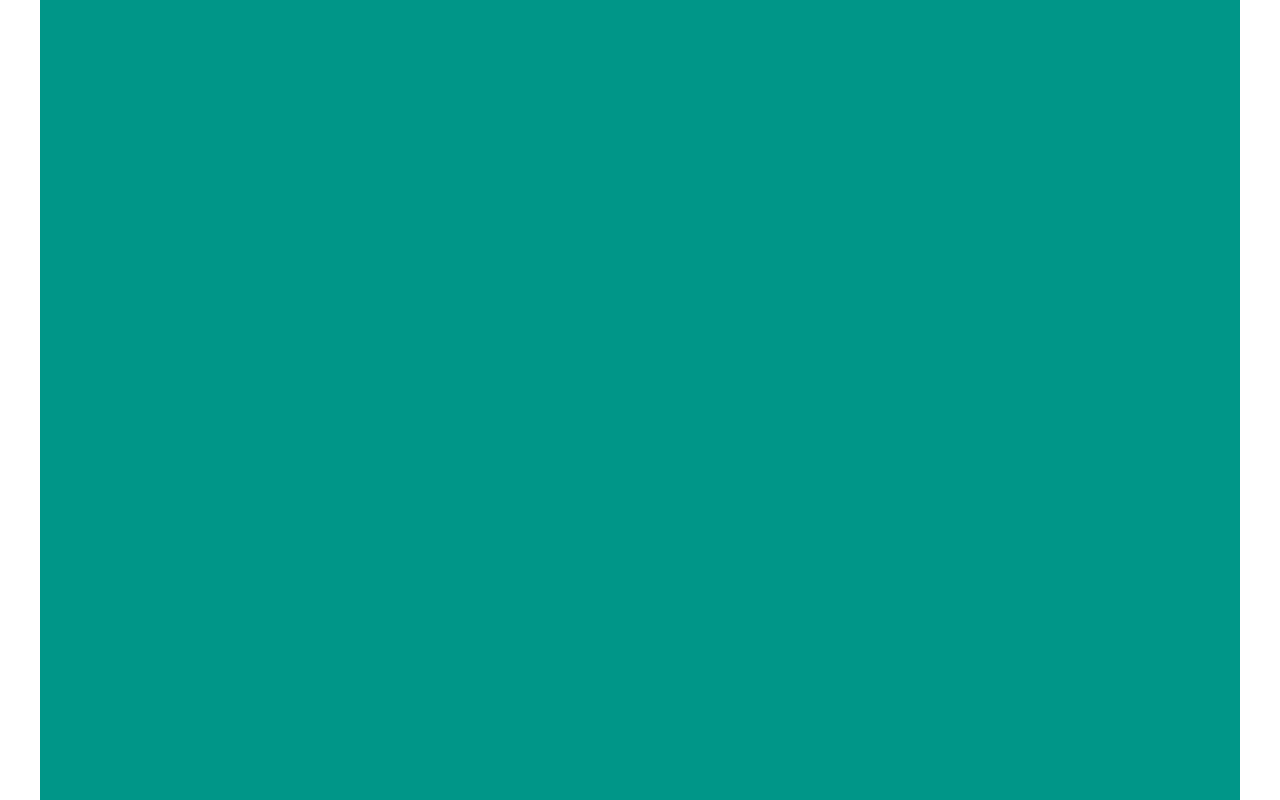
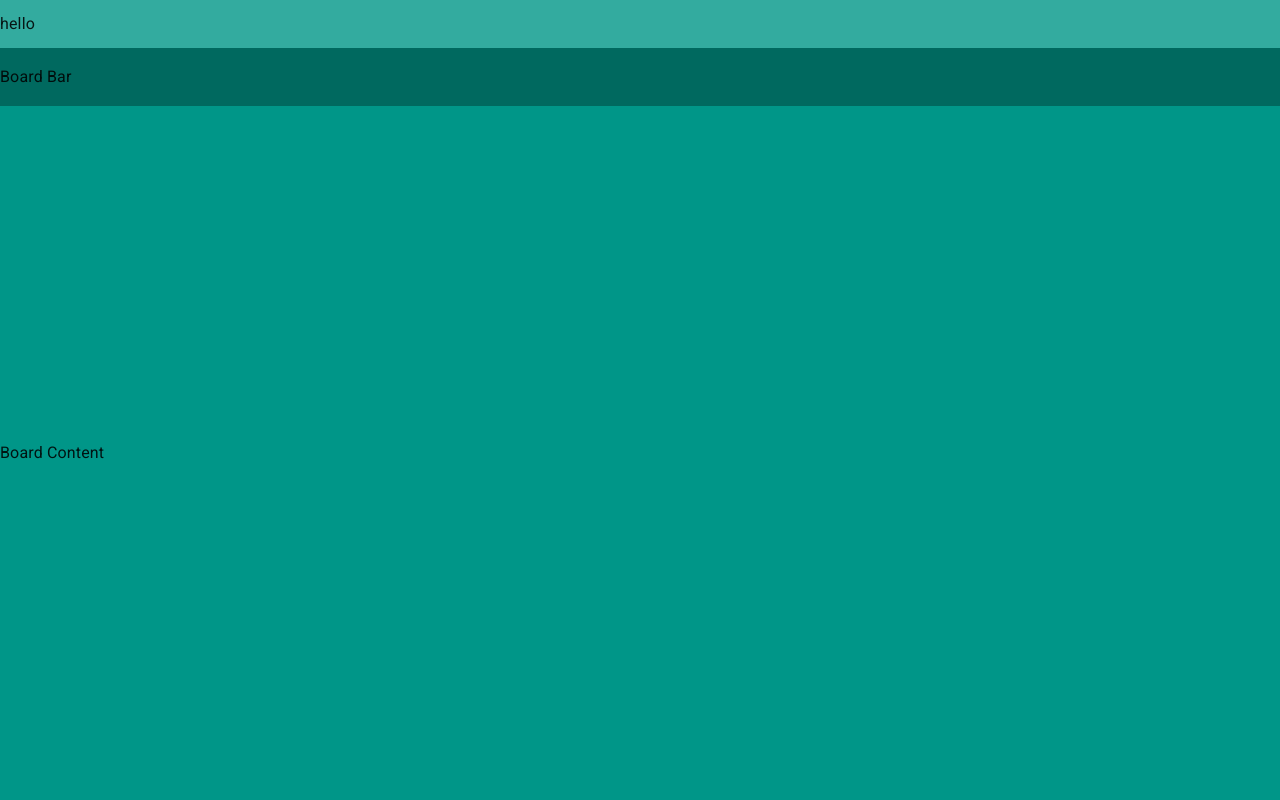
Before and after one commit to NguyenThanhToan903/trello-web, a React (Vite) app: page / in a window 1280 px wide. Built offline with nearby package versions, Linux system fonts and the light colour scheme.

Commit message:
update project structure

```diff
--- a/index.html
+++ b/index.html
@@ -10,7 +10,7 @@
       rel="stylesheet"
     />
     <meta name="viewport" content="width=device-width, initial-scale=1.0" />
-    <title>Vite + React</title>
+    <title>Trello App</title>
   </head>
   <body>
     <div id="root"></div>
--- a/src/App.jsx
+++ b/src/App.jsx
@@ -1,11 +1,45 @@
 import Container from "@mui/material/Container";
-
+import Box from "@mui/material/Box";
+// import theme from "./theme";
 function App() {
   return (
     <>
-      <Container
-        sx={{ height: "100vh", backgroundColor: "primary.main" }}
-      ></Container>
+      <Container disableGutters maxWidth={false} sx={{ height: "100vh" }}>
+        <Box
+          sx={{
+            backgroundColor: "primary.light",
+            width: "100%",
+            height: (theme) => theme.trelloCustom.appBarHeight,
+            display: "flex",
+            alignItems: "center",
+          }}
+        >
+          hello
+        </Box>
+        <Box
+          sx={{
+            backgroundColor: "primary.dark",
+            width: "100%",
+            height: (theme) => theme.trelloCustom.boardBarHeight,
+            display: "flex",
+            alignItems: "center",
+          }}
+        >
+          Board Bar
+        </Box>
+        <Box
+          sx={{
+            backgroundColor: "primary.main",
+            width: "100%",
+            height: (theme) =>
+              `calc(100vh - (${theme.trelloCustom.appBarHeight} + ${theme.trelloCustom.boardBarHeight}) )`,
+            display: "flex",
+            alignItems: "center",
+          }}
+        >
+          Board Content
+        </Box>
+      </Container>
     </>
   );
 }
--- /dev/null
+++ b/src/pages/Boards/_id.jsx
@@ -0,0 +1 @@
+// Boards details
--- /dev/null
+++ b/src/pages/Boards/index.jsx
@@ -0,0 +1 @@
+// Boards List
--- /dev/null
+++ b/src/redux/store.js
@@ -0,0 +1 @@
+// Redux: State management tool
--- a/src/theme.js
+++ b/src/theme.js
@@ -1,6 +1,10 @@
 import { experimental_extendTheme as extendTheme } from "@mui/material/styles";
 
 const theme = extendTheme({
+  trelloCustom: {
+    appBarHeight: "48px",
+    boardBarHeight: "58px",
+  },
   colorSchemes: {
     light: {
       palette: {
--- /dev/null
+++ b/src/utils/constants.js
@@ -0,0 +1 @@
+export const API_ROOT = "http://localhost:8017";
--- /dev/null
+++ b/src/utils/sorts.js
@@ -0,0 +1 @@
+// sort columns/cards
```
Also changed, not shown: src/components/ModeSelect/index.jsx (added, +7 -0 lines).
